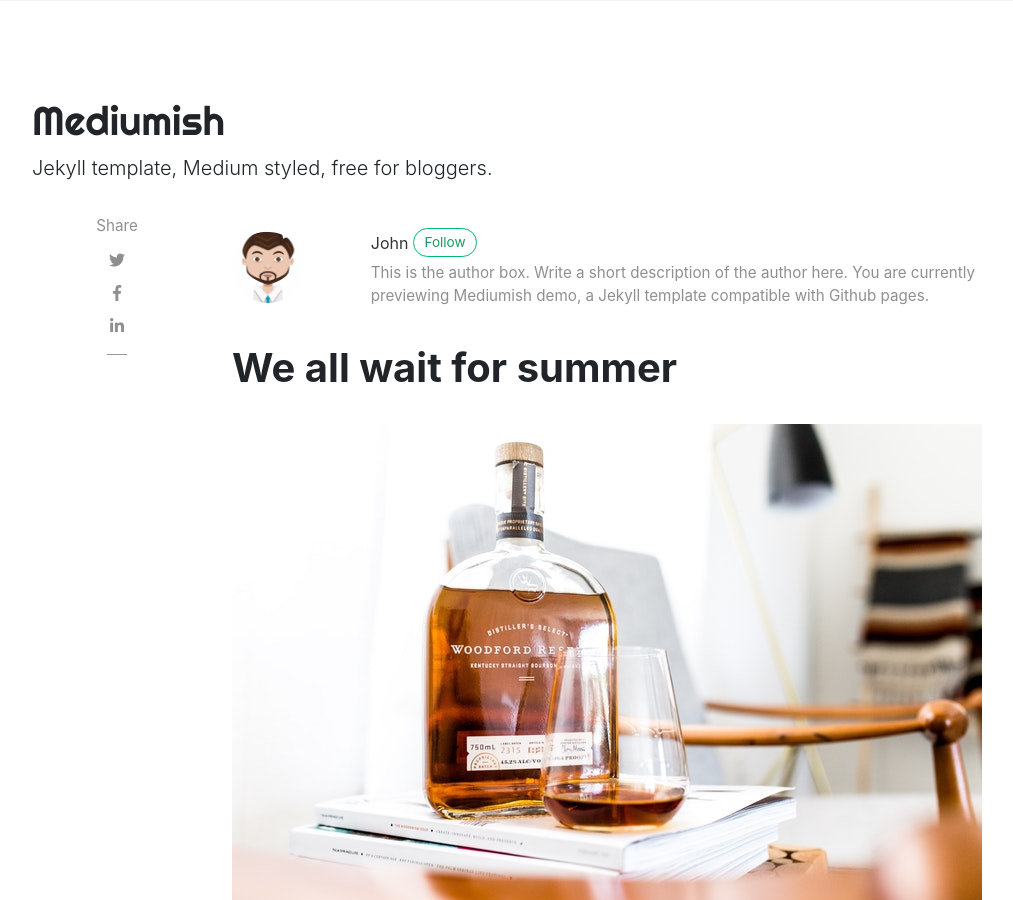
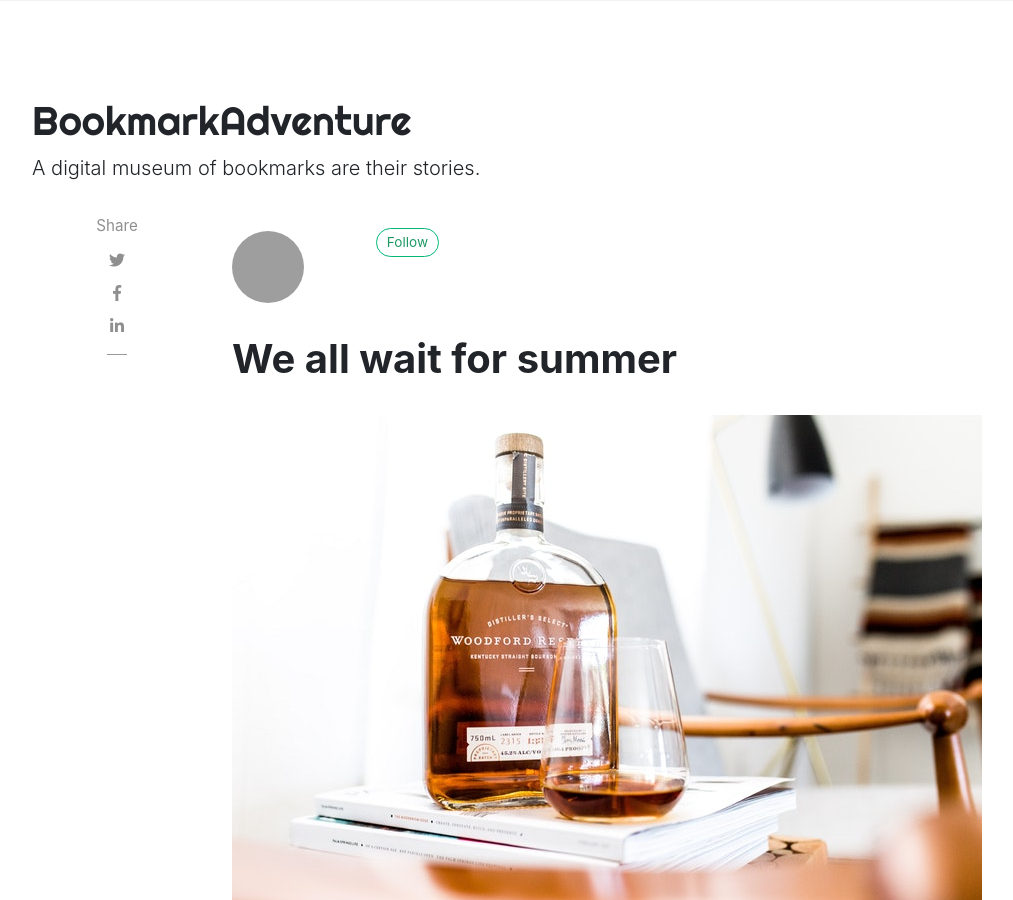
Before and after one commit to WattanitOnlineResouces/bookmark-adventure-source, a Jekyll site: the page built from _posts/2018-01-12-we-all-wait-for-summer.md, in a window 1280 px wide and 900 px high. Shown: the whole window, without its empty margins (53-1066 px from the left). Built offline with Jekyll 4.4.1, drawn with Linux system fonts in a browser that asks for light colours; nearby versions of some CDN libraries; comment, search, counter and statistics services are not loaded; some of the changed text lies outside the part shown; grey boxes are pictures that could not be loaded.

Commit message:
Update _config.yml

```diff
--- a/_config.yml
+++ b/_config.yml
@@ -1,35 +1,26 @@
 # Site
-name: "Mediumish"
-title: "Mediumish"
-description: "Jekyll template, Medium styled, free for bloggers."
+name: "BookmarkAdventure"
+title: "Bookmark Adventure"
+description: "A digital museum of bookmarks are their stories."
 logo: 'assets/images/logo.png'
 favicon: 'assets/images/logo.png'
-baseurl: /mediumish-theme-jekyll
-google_analytics: 'UA-46278016-1'
-disqus: 'demowebsite'
-mailchimp-list: 'https://wowthemes.us11.list-manage.com/subscribe/post?u=8aeb20a530e124561927d3bd8&amp;id=8c3d2d214b'
+baseurl: ''
+#google_analytics: 'UA-46278016-1'
+#disqus: 'demowebsite'
+#mailchimp-list: 'https://wowthemes.us11.list-manage.com/subscribe/post?u=8aeb20a530e124561927d3bd8&amp;id=8c3d2d214b'
 include: ["_pages"]
 permalink: /:title/
 
 # Authors
 authors:
-  sal:
-    name: Sal
-    display_name: Sal
-    gravatar: e56154546cf4be74e393c62d1ae9f9d4
-    email: wowthemesnet@gmail.com
-    web: https://www.wowthemes.net
-    twitter: https://twitter.com/wowthemesnet
-    description: "Author of Mediumish, a Bootstrap Medium styled template available for WordPress, HTML, Ghost and Jekyll. You are currently previewing Jekyll template demo."
-  john:
-    name: John
-    display_name: John
-    avatar: 'assets/images/avatar.png'
-    gravatar: b1cc14991db7a456fcd761680bbc8f81
-    email: wowthemesnet@gmail.com
-    web: https://www.wowthemes.net
-    twitter: https://twitter.com/wowthemesnet
-    description: "This is the author box. Write a short description of the author here. You are currently previewing Mediumish demo, a Jekyll template compatible with Github pages."
+  rorasa:
+    name: Wattanit Hotrakool
+    display_name: Rorasa
+    gravatar: 500b9b0f9e85fb3fb430847ad9b2bc30
+    email: wattanit.h@gmail.com
+    web: https://rorasa.github.io
+    twitter: https://twitter.com/rorasa
+    description: "Author and owner of Bookmark Adventure."
 
 # Plugins
 plugins:
@@ -62,11 +53,11 @@
       line_numbers: true
 
 # Adsense (change to "enabled" to activate, also your client id and ad slot. Create a new ad unit from your Adsense account to get the slot.)
-adsense: "disabled"
-adsense-data-ad-client: "ca-pub-3412143450191416"
-adsense-data-ad-slot: "1363087678"
+#adsense: "disabled"
+#adsense-data-ad-client: "ca-pub-3412143450191416"
+#adsense-data-ad-slot: "1363087678"
 
 # Lazy Images ("enabled" or "disabled")
 lazyimages: "disabled"
 
-exclude: [changelog.md, LICENSE.txt, README.md, Gemfile, Gemfile.lock]
+exclude: [changelog.md, LICENSE.txt, README.md, Gemfile, Gemfile.lock, .gitignore]
```
